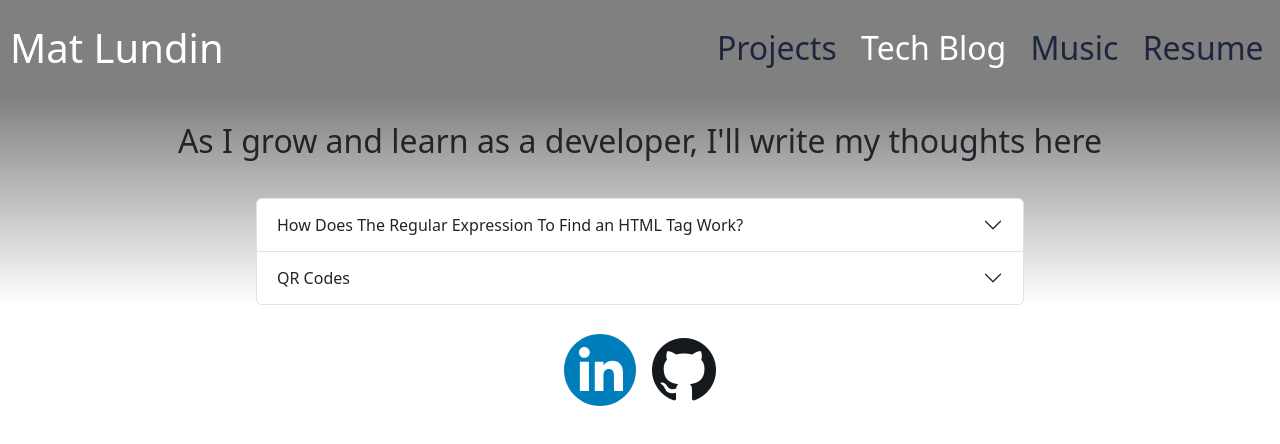
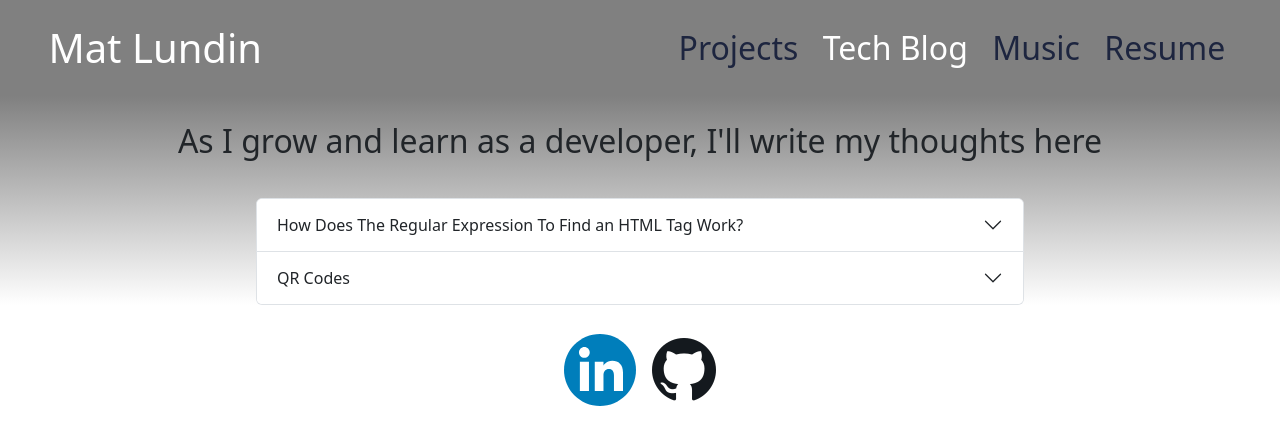
Before and after one commit to mat-lundin/matlundin, a React (Create React App) app: page /blog in a window 1280 px wide. Shown: the top 444 px of the page. Built offline with nearby package versions, Linux system fonts and the light colour scheme.

Commit message:
moved nav items closer to center, tried to get footer to stay on bottom on tech blog

```diff
--- a/src/components/footer.js
+++ b/src/components/footer.js
@@ -1,7 +1,7 @@
 // linkedin, indeed, github, bandcamp?
 export default function Footer(){
     return(
-      <nav className="navbar navbar-expand-lg navbar-light justify-content-center">
+      <nav className="navbar navbar-expand-lg navbar-light justify-content-center" style={{left:0, right:0, bottom:0, paddingBottom:'1%'}}>
     <div className="m-2">
         <a href="https://www.linkedin.com/in/mathew-lundin/"><img src="/images/LinkedIn_icon_circle.svg" alt="LinkedIn"></img></a>
       </div>
--- a/src/components/nav.js
+++ b/src/components/nav.js
@@ -9,9 +9,9 @@ const nav = () => {
     // replace brand image
     // make background a gradient from dark on the left to light on the right so you can see the options once they are left-justified
     <Navbar collapseOnSelect expand="md" style={{ backgroundSize: 'cover', backgroundColor: "gray" }}>
-      <Navbar.Brand style={{ margin: 10, padding: 0, color: "#FFFFFF", fontSize: "2.5em" }} href="/" >Mat Lundin</Navbar.Brand>
+      <Navbar.Brand style={{ margin: 10, padding: 0, paddingLeft:"3%", color: "#FFFFFF", fontSize: "2.5em" }} href="/" >Mat Lundin</Navbar.Brand>
       <Navbar.Toggle aria-controls="responsive-navbar-nav" className="custom-toggler" />
-      <Navbar.Collapse className="collapse navbar-collapse" id="navbarCollapse">
+      <Navbar.Collapse className="collapse navbar-collapse" id="navbarCollapse" style={{paddingRight:"3%"}}>
 
         <Nav className="justify-content-end" style={{ width: "100%" }}>
           <NavLink data-toggle="collapse" data-target="#navbarCollapse" className="nav-link" activeclassname="true" to='/dev' style={({ isActive }) => ({
```
